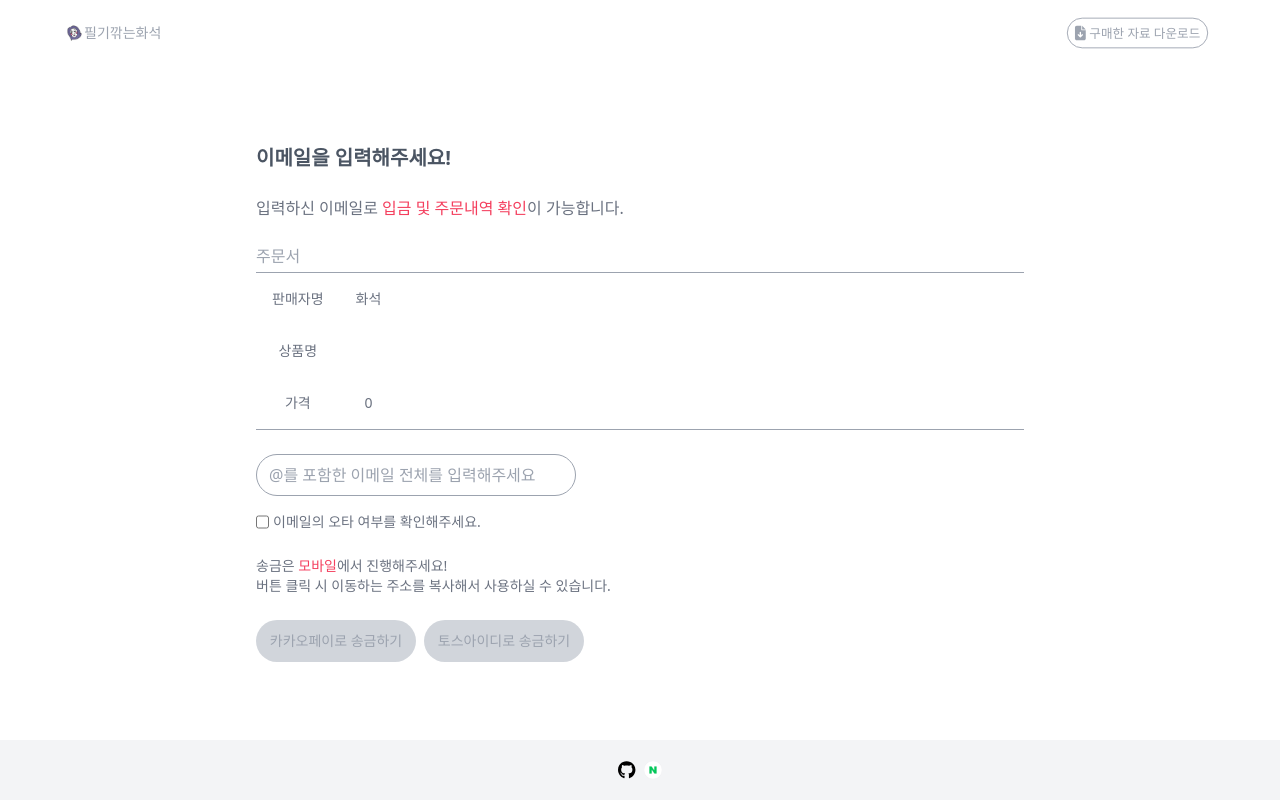
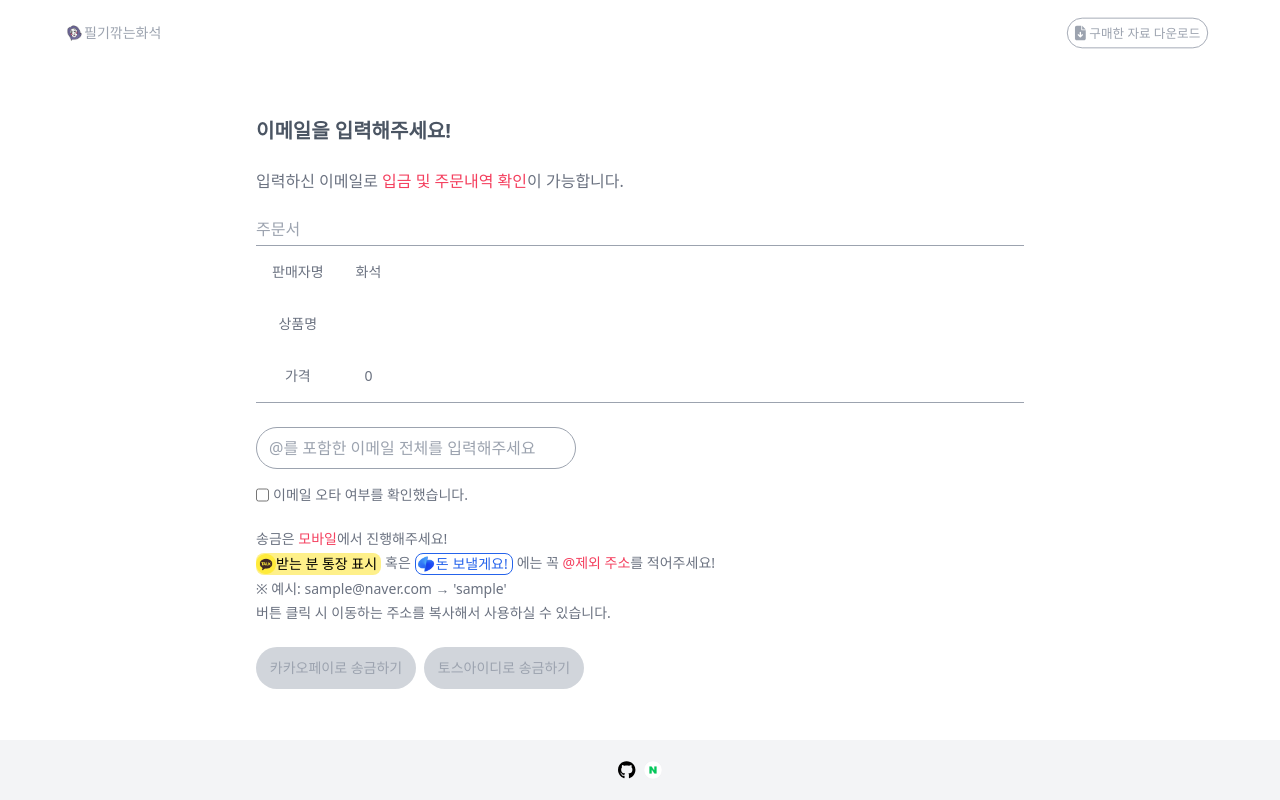
Before and after one commit to agnes0304/chronos-nextjs, a Next.js app: page /payment in a window 1280 px wide. Built offline with nearby package versions, Linux system fonts and the light colour scheme; no server answers.

Commit message:
added badge images

```diff
--- a/src/app/admin/page.tsx
+++ b/src/app/admin/page.tsx
@@ -55,8 +55,8 @@ const AdminPage = () => {
   return (
     <>
       <div className="flex flex-col w-[90vw] justify-center items-center gap-4">
-        <h1 className="text-2xl font-bold text-gray-700">
-          {loginedUserData?.email ? loginedUserData.email : "없다..어디갔냐"}
+        <h1 className="text-2xl font-bold text-gray-600">
+          {loginedUserData?.email ? `${loginedUserData.email}님` : "관리자 페이지"}
         </h1>
         {isLogin ? (
           <button
--- a/src/app/payment/page.tsx
+++ b/src/app/payment/page.tsx
@@ -3,8 +3,9 @@ import { useEffect, useState } from "react";
 import { useRouter } from "next/navigation";
 const baseUrl = process.env.NEXT_PUBLIC_BASE_URL;
 import PayActions from "@/components/payment/PayActions";
+import Kakaobadge from "@/components/payment/Kakaobadge";
+import Tossbadge from "@/components/payment/Tossbadge";
 
-// test url: http://localhost:3000/payment?product=test
 const Payment = ({
   searchParams,
 }: {
@@ -135,13 +136,27 @@ const Payment = ({
               htmlFor="confirm"
               className="text-sm font-normal text-gray-500"
             >
-              이메일의 오타 여부를 확인해주세요.
+              이메일 오타 여부를 확인했습니다.
             </label>
           </div>
         </form>
-        <div>
+        <div className="flex flex-col gap-1">
           <p className="text-sm font-normal text-gray-500">
-            송금은 <span className="font-medium text-rose-500">모바일</span>에서 진행해주세요!
+            송금은 <span className="font-medium text-rose-500">모바일</span>에서
+            진행해주세요!
+          </p>
+          <div className="flex">
+            <Kakaobadge />{" "}
+            <p className="text-sm font-normal text-gray-500">혹은</p>{" "}
+            <Tossbadge />
+            <p className="text-sm font-normal text-gray-500">
+              에는 꼭{" "}
+              <span className="font-medium text-rose-500">@제외 주소</span>
+              를 적어주세요!
+            </p>
+          </div>
+          <p className="text-sm font-normal text-gray-500">
+            ※ 예시: sample@naver.com → &apos;sample&apos;
           </p>
           <p className="text-sm font-normal text-gray-500">
             버튼 클릭 시 이동하는 주소를 복사해서 사용하실 수 있습니다.
--- /dev/null
+++ b/src/components/payment/Kakaobadge.tsx
@@ -0,0 +1,10 @@
+import Image from "next/image";
+
+export default function Kakaobadge() {
+  return (
+    <div className="flex justify-center items-center bg-yellow-200 rounded-lg pr-1 mr-1">
+      <Image src="/kakao.png" alt="kakao" width={20} height={20} />
+      <p className="text-black font-medium text-sm">받는 분 통장 표시</p>
+    </div>
+  );
+}
--- /dev/null
+++ b/src/components/payment/Tossbadge.tsx
@@ -0,0 +1,10 @@
+import Image from "next/image";
+
+export default function Tossbadge() {
+  return (
+    <div className="flex justify-center items-center border border-blue-600 rounded-lg pr-1 mx-1">
+      <Image src="/toss.png" alt="toss" width={20} height={20} />
+      <p className="text-blue-600 font-medium text-sm">돈 보낼게요!</p>
+    </div>
+  );
+}
```
Also changed, not shown: public/kakao.png (added), public/toss.png (added).
